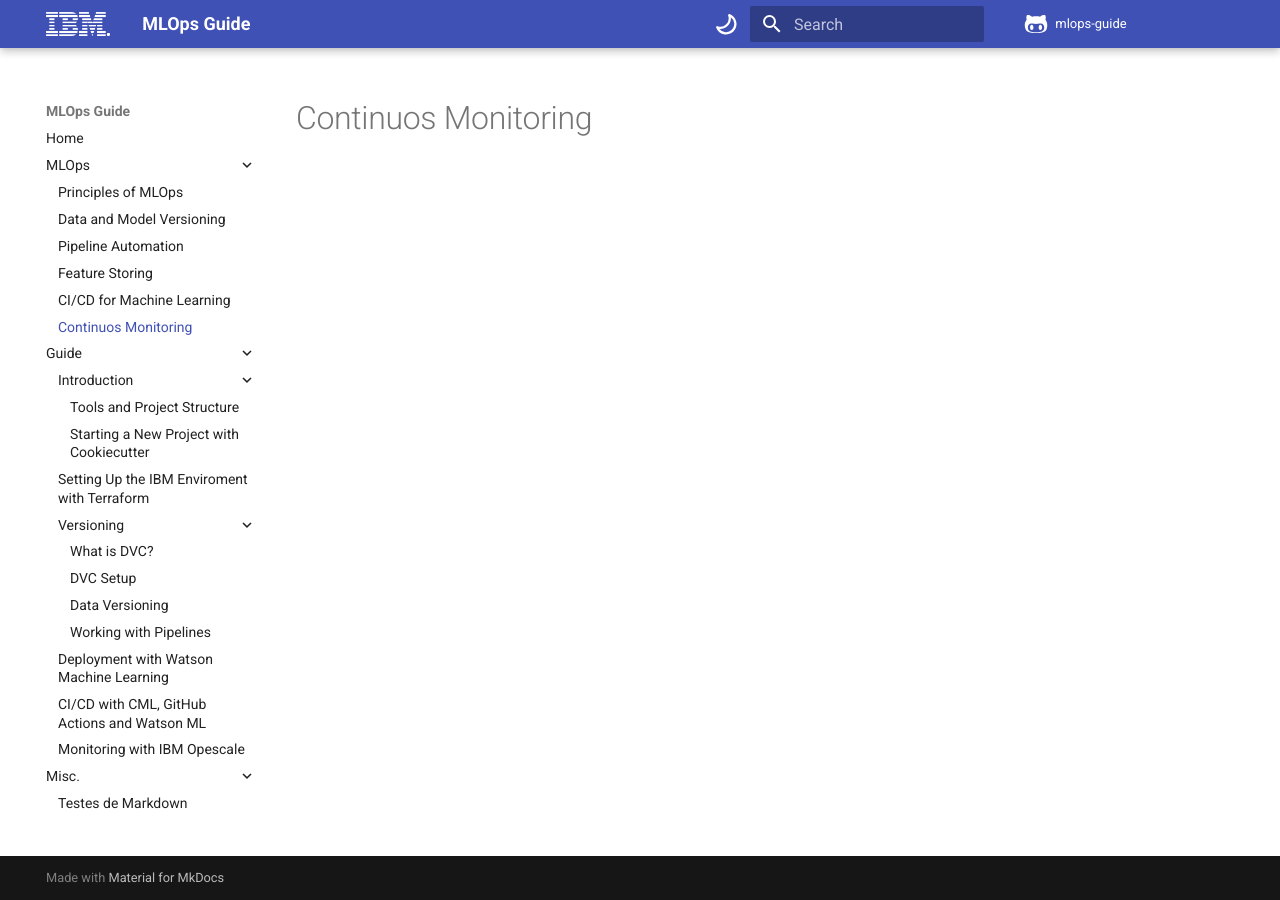
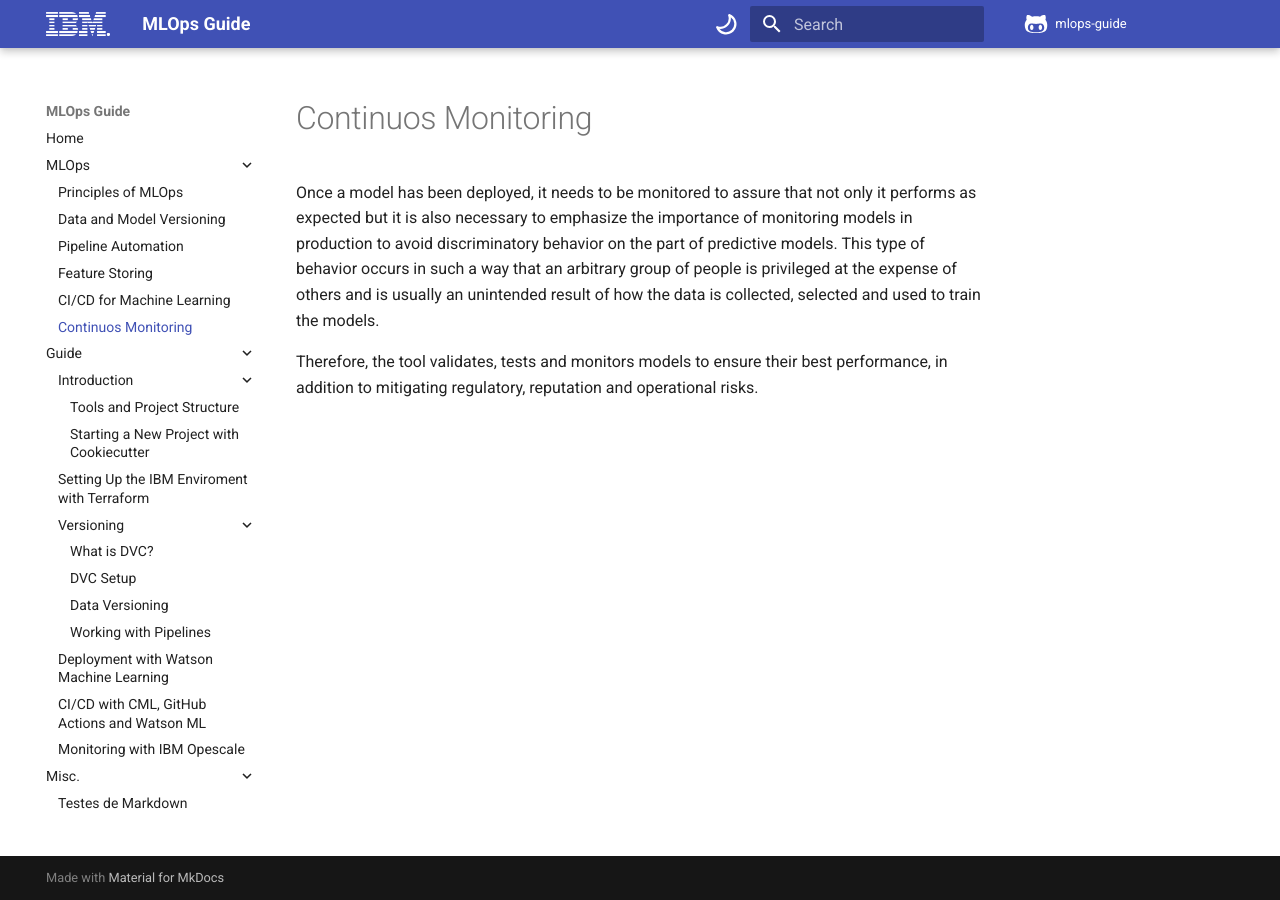
Before and after one commit to mlops-guide/mlops-guide.github.io, an MkDocs documentation site: the page built from docs/MLOps/Monitoring/index.md, in a window 1280 px wide. Built offline with MkDocs 1.6.1 and Material for MkDocs 9.7.7, drawn with Linux system fonts in a browser that asks for light colours; comment, search, counter and statistics services are not loaded.

Commit message:
init monitoring

```diff
--- a/docs/MLOps/Monitoring/index.md
+++ b/docs/MLOps/Monitoring/index.md
@@ -1 +1,6 @@
 # Continuos Monitoring
+Once a model has been deployed, it needs to be monitored to assure that not only it performs as expected but it is also necessary to emphasize the importance of monitoring models in production to avoid discriminatory behavior on the part of predictive models. This type of behavior occurs in such a way that an arbitrary group of people is privileged at the expense of others and is usually an unintended result of how the data is collected, selected and used to train the models.
+
+
+
+ Therefore, the tool validates, tests and monitors models to ensure their best performance, in addition to mitigating regulatory, reputation and operational risks.
```
